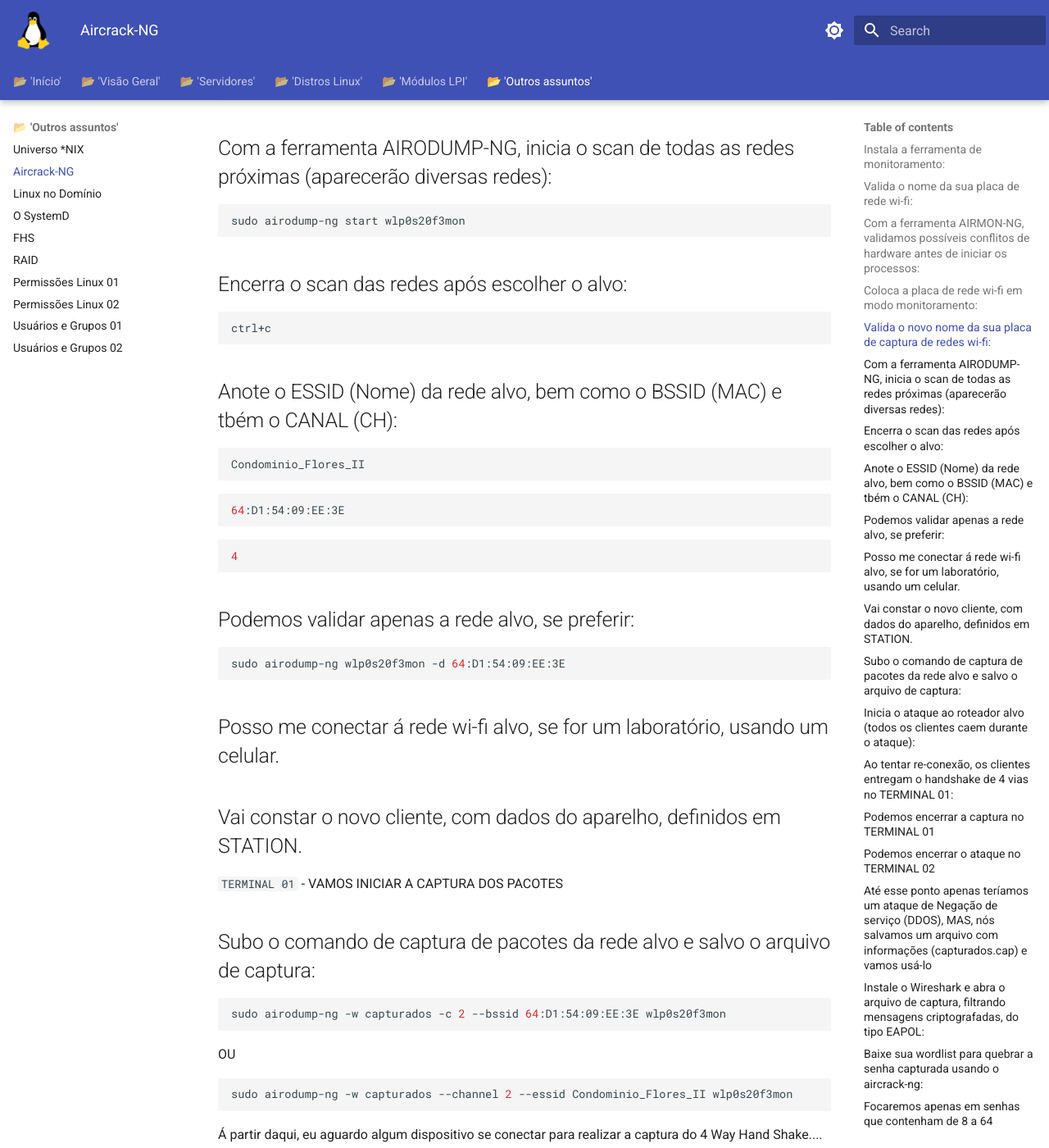
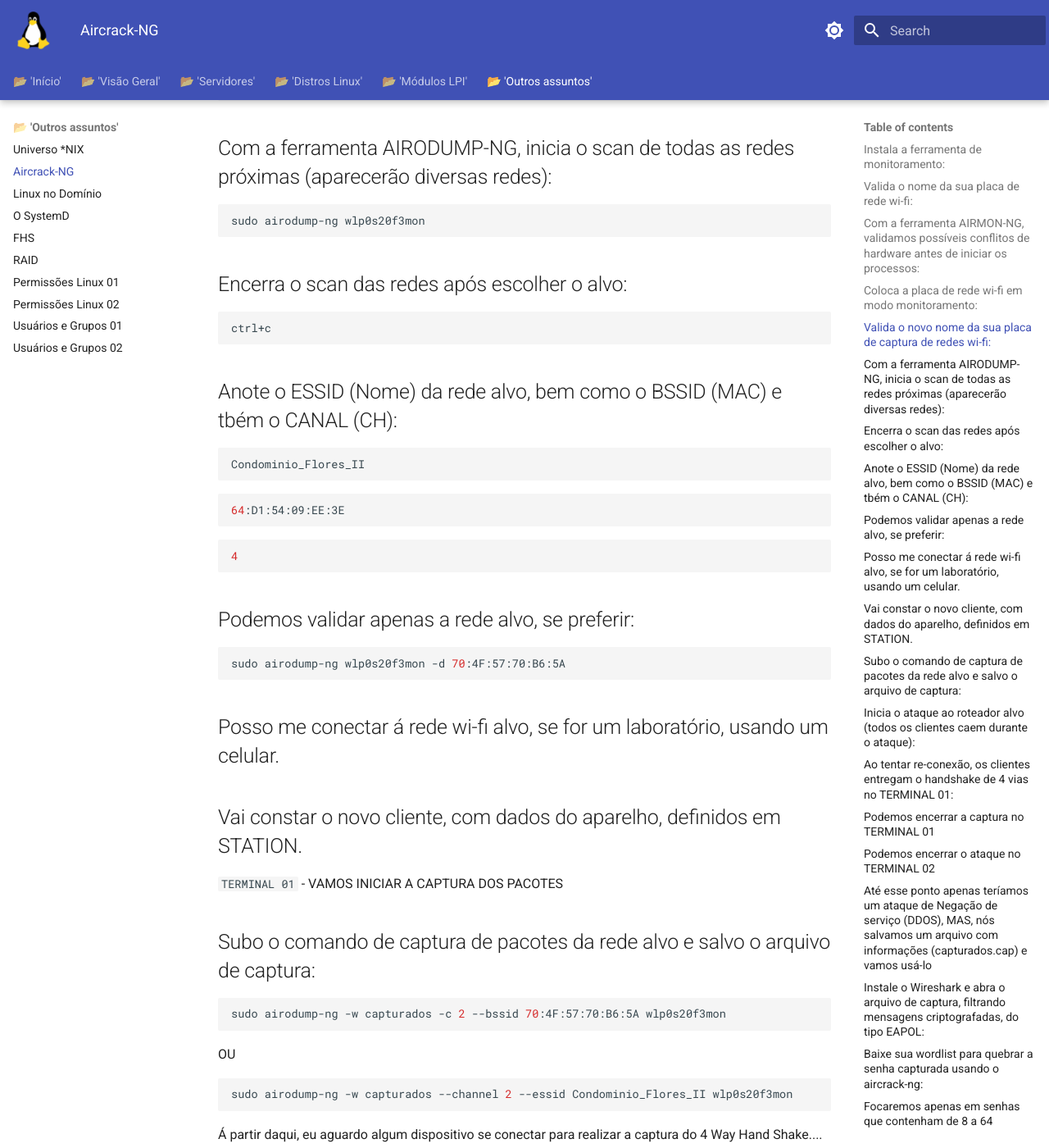
Before and after one commit to educharquero/officinas, an MkDocs documentation site: the page built from docs/Aircrack-NG.md, in a window 1280 px wide and 1400 px high, scrolled down 1327 px. Shown: the whole window at 82% size. Built offline with MkDocs 1.6.1 and Material for MkDocs 9.7.7, drawn with Linux system fonts in a browser that asks for light colours.

Commit message:
Docs: Atualiza o conteúdo do site

````diff
--- a/docs/Aircrack-NG.md
+++ b/docs/Aircrack-NG.md
@@ -57,7 +57,7 @@
 ## Com a ferramenta AIRODUMP-NG, inicia o scan de todas as redes próximas (aparecerão diversas redes):
 
 ```bash
-sudo airodump-ng start wlp0s20f3mon
+sudo airodump-ng wlp0s20f3mon
 ```
 
 ## Encerra o scan das redes após escolher o alvo:
@@ -83,7 +83,7 @@
 ## Podemos validar apenas a rede alvo, se preferir:
 
 ```bash
-sudo airodump-ng wlp0s20f3mon -d 64:D1:54:09:EE:3E
+sudo airodump-ng wlp0s20f3mon -d 70:4F:57:70:B6:5A
 ```
 
 ## Posso me conectar á rede wi-fi alvo, se for um laboratório, usando um celular.
@@ -95,7 +95,7 @@
 ## Subo o comando de captura de pacotes da rede alvo e salvo o arquivo de captura:
 
 ```bash
-sudo airodump-ng -w capturados -c 2 --bssid 64:D1:54:09:EE:3E wlp0s20f3mon
+sudo airodump-ng -w capturados -c 2 --bssid 70:4F:57:70:B6:5A wlp0s20f3mon
 ```
 OU
 ```bash
````
Also changed, not shown: site/Aircrack-NG/index.html, site/search/search_index.json.
